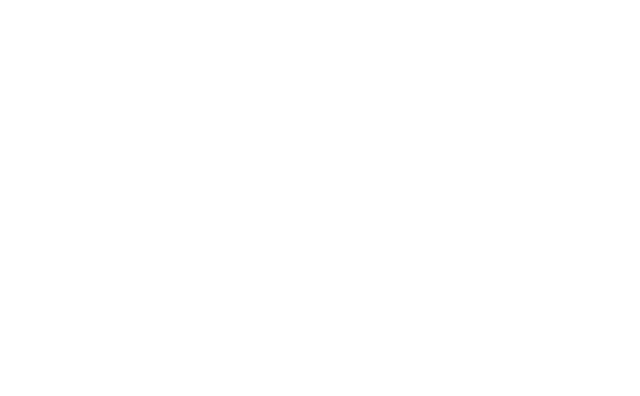
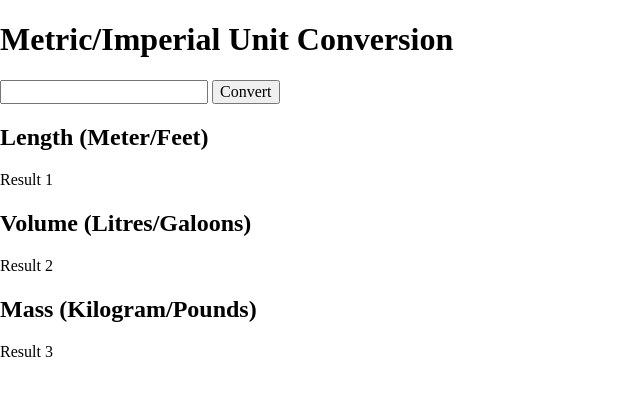
Before and after one commit to amir-the6th/Unit-Converter, a website built with Vite: page index.html in a window 1280 px wide. Shown: the whole page, without its empty margins (0-640 px from the left). Built offline with nearby package versions, Linux system fonts and the light colour scheme.

Commit message:
Layout the structure

```diff
--- a/index.css
+++ b/index.css
@@ -1,3 +1,15 @@
 body {
     margin: 0;
 }
+
+
+/* Disable arrows of the number input for Chrome, Safari, Edge, Opera*/
+input::-webkit-outer-spin-button,
+input::-webkit-inner-spin-button {
+    -webkit-appearance: none;
+    margin: 0;
+}
+/* Disable arrows of the number input for FireFox */
+input[type=number]{
+    -moz-appearance: textfield;
+}
--- a/index.html
+++ b/index.html
@@ -3,6 +3,25 @@
         <link rel="stylesheet" href="index.css">
     </head>
     <body>
+        <div class="header-container">
+            <h1 class="conversion-heading">Metric/Imperial Unit Conversion</h1>
+            <input type="number"/>
+            <button>Convert</button>
+        </div>
+        <div class="result-container">
+            <div class="conversion-box" id="meter-to-feet">
+                <h2>Length (Meter/Feet)</h2>
+                <p>Result 1</p>
+            </div>
+            <div class="conversion-box" id="litres-to-galoons">
+                <h2>Volume (Litres/Galoons)</h2>
+                <p>Result 2</p>
+            </div>
+            <div class="conversion-box" id="kilo-to-pounds">
+                <h2>Mass (Kilogram/Pounds)</h2>
+                <p>Result 3</p>
+            </div>
+        </div>
         <script src="index.js"></script>
     </body>
 </html>
```
